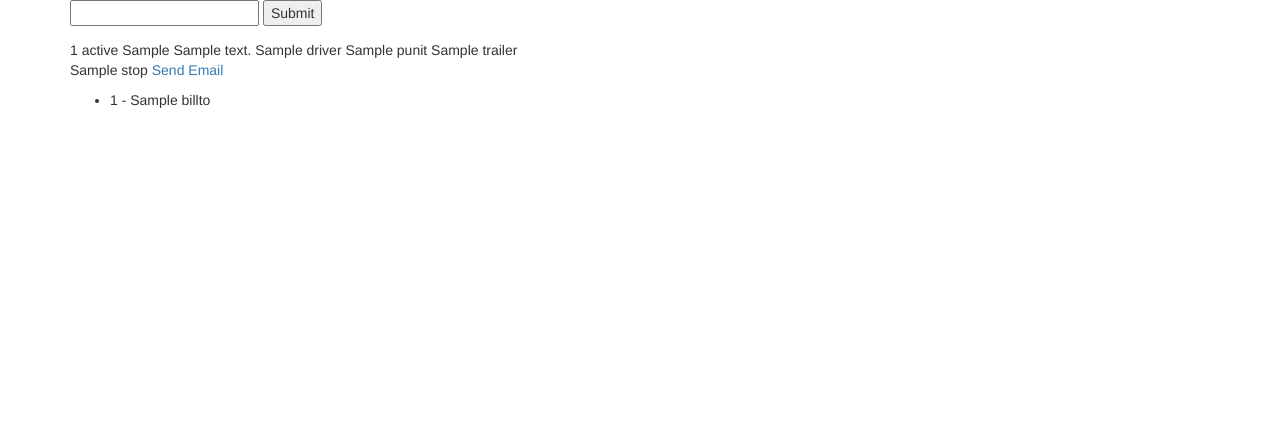
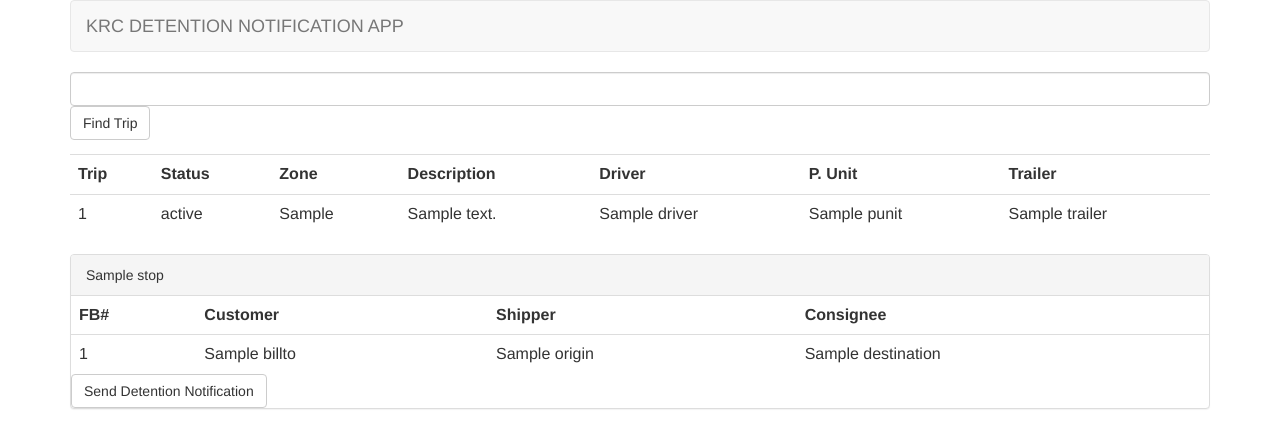
Before and after one commit to jwaltzjr/detention-emails, a Flask app: template app/templates/index.html in a window 1280 px wide. Shown: the top 448 px of the page. Run offline with Flask 2, Linux system fonts and the light colour scheme; the template is opened without the code that fills it: values that come from a table or form of the project are taken from there, most other values are stand-ins (such as "Sample title", 1, 10 or a date in 2020); parts of the project's set-up code (start-up, migrations or seed data) failed here and were passed over; some libraries are stand-ins or nearby versions.

Commit message:
Add light styling

```diff
--- a/app/templates/base.html
+++ b/app/templates/base.html
@@ -9,6 +9,10 @@
   </head>
   <body>
     <div class="container">
+
+      <div class="navbar navbar-default">
+        <a class="navbar-brand" href="{{ url_for('index') }}">KRC DETENTION NOTIFICATION APP</a>
+      </div>
 
       {% with messages = get_flashed_messages() %}
         {% if messages %}
--- a/app/templates/index.html
+++ b/app/templates/index.html
@@ -3,31 +3,56 @@
 
     <form action="" method="post" name="trip-number">
       {{ form.hidden_tag() }}
-      {{ form.trip_no }}
+      {{ form.trip_no(class_='form-control') }}
       {% for error in form.trip_no.errors %}
         <p>{{ error }}</p>
       {% endfor %}
-      <input type="submit" value="Submit">
+      <input class="btn btn-default" type="submit" value="Find Trip">
     </form>
 
     {% if trip %}
-      {{ trip.trip_number }}
-      {{ trip.status }}
-      {{ trip.current_zone }}
-      {{ trip.description }}
-      {{ trip.driver }}
-      {{ trip.punit }}
-      {{ trip.trailer }}
+      <table class="table">
+        <tr>
+          <th>Trip</th>
+          <th>Status</th>
+          <th>Zone</th>
+          <th>Description</th>
+          <th>Driver</th>
+          <th>P. Unit</th>
+          <th>Trailer</th>
+        </tr>
+        <tr>
+          <td>{{ trip.trip_number }}</td>
+          <td>{{ trip.status }}</td>
+          <td>{{ trip.current_zone }}</td>
+          <td>{{ trip.description }}</td>
+          <td>{{ trip.driver }}</td>
+          <td>{{ trip.punit }}</td>
+          <td>{{ trip.trailer }}</td>
+        </tr>
+      </table>
 
       {% for stop, bills in stops %}
-        <p>
-          {{ stop }} <a href="{{ url_for('send_email', stop=stop) }}">Send Email</a>
-          <ul>
-          {% for bill in bills %}
-             <li>{{ bill.bill_number }} - {{ bill.billto.name }}</li>
-          {% endfor %}
-          </ul>
-        </p>
+        <div class="panel panel-default">
+          <div class="panel-heading">{{ stop }}</div>
+          <table class="table">
+            <tr>
+              <th>FB#</th>
+              <th>Customer</th>
+              <th>Shipper</th>
+              <th>Consignee</th>
+            <tr>
+            {% for bill in bills %}
+              <tr>
+                <td>{{ bill.bill_number }}</td>
+                <td>{{ bill.billto.name }}</td>
+                <td>{{ bill.origin }}</td>
+                <td>{{ bill.destination }}</td>
+              </tr>
+            {% endfor %}
+          </table>
+          <a class="btn btn-default" href="{{ url_for('send_email', stop=stop) }}">Send Detention Notification</a>
+        </div>
       {% endfor %}
 
     {% endif %}
```
